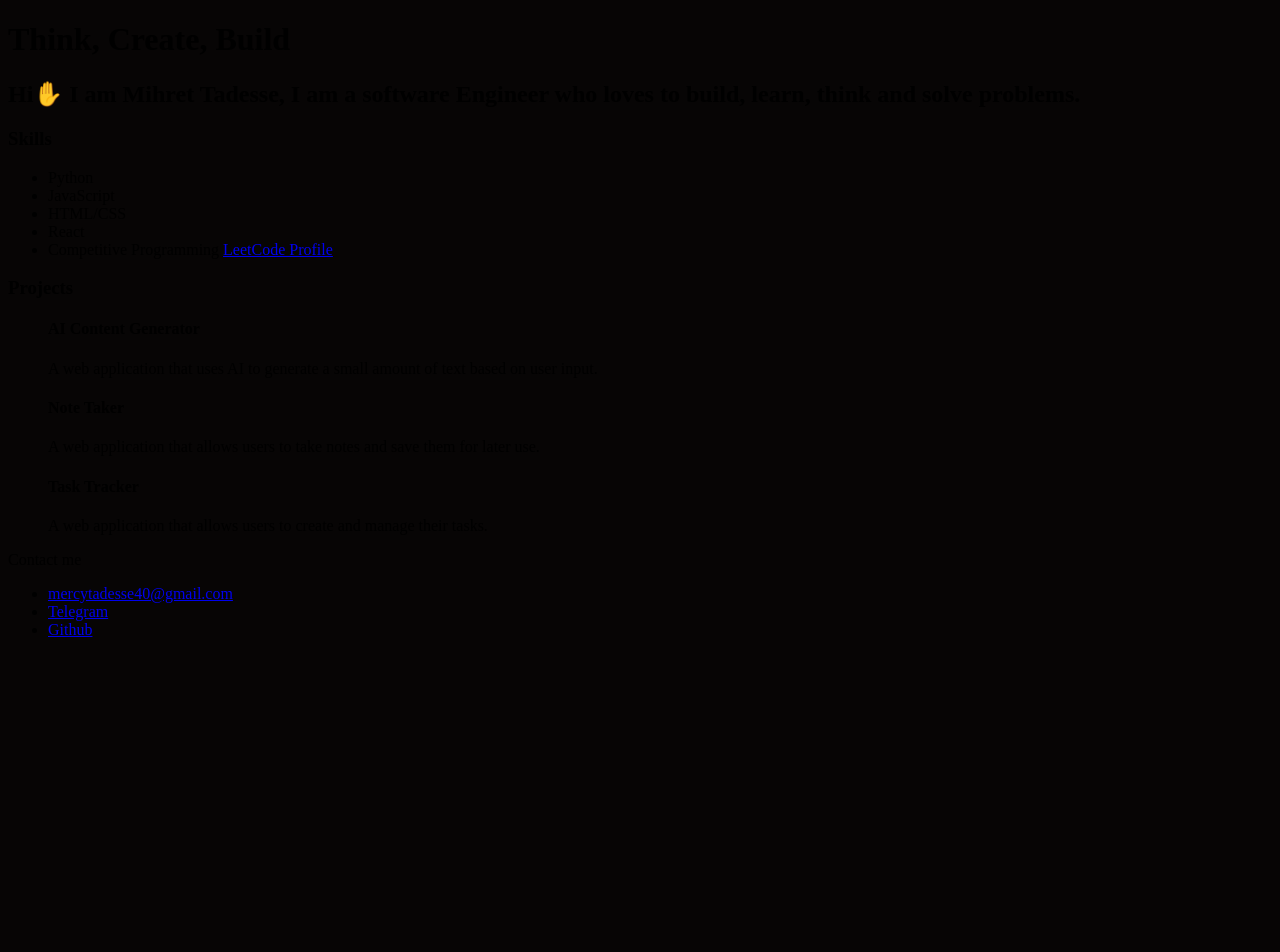
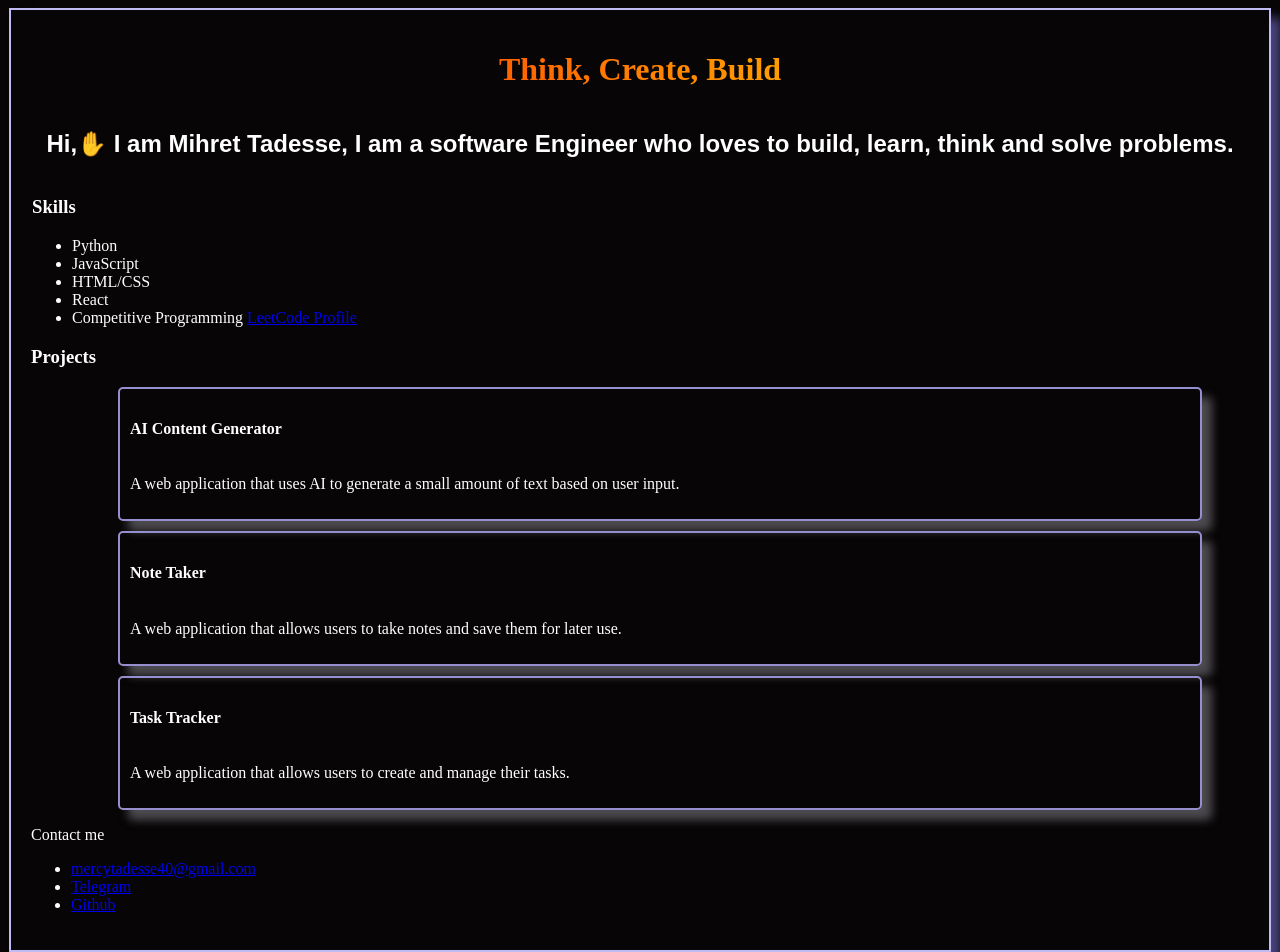
Before and after one commit to MihretTW/Portfolio, a plain HTML site: page index.html in a window 1280 px wide. Shown: the top 952 px of the page. Before the commit the page ends 800 px from the top, so only its background shows below. Drawn offline with Linux system fonts and the light colour scheme.

Commit message:
add some css

```diff
--- a/index.html
+++ b/index.html
@@ -7,18 +7,24 @@
   <link rel="stylesheet" href="style.css">
 </head>
 <body>
+<div class="container">
 
   <div>
 
   <h1>
     Think, Create, Build
  </h1>
+ </div>
 
-  <h2>Hi✋
+<div class="greeting">
+  <h2 >
+    Hi,✋
      I am Mihret Tadesse, I am a software Engineer who loves to build, learn, think and solve problems.
   </h2>
+</div>
 
-</div>
+
+
 
 <div>
   <h3>Skills</h3>
@@ -43,7 +49,7 @@
 
   <div href="https://github.com/MihretTW/Note-app" class="project">
     <h4>Note Taker</h4>
-    <p>A web application that allows users to take notes and save them for later use.</
+    <p>A web application that allows users to take notes and save them for later use.</p>
   </div>
 
   <div href="https://github.com/MihretTW/Task-Tracker-To-Do-App-" class="project">
@@ -59,5 +65,7 @@
 <li> <a href="https://t.me/MER_SET" target="_blank">Telegram</a></li>
 <li> <a href="https://github.com/MihretTW" target="_blank">Github</a></li>
 </ul>
+
+</div>
 </body>
 </html>
--- a/style.css
+++ b/style.css
@@ -1,3 +1,40 @@
 body{
   background-color :rgb(7, 5, 5);
+  color: white;
+
 }
+
+.container{
+  border: 2px solid rgb(193, 187, 244);
+  box-shadow: 10px 10px 10px rgba(140, 132, 248, 0.5);
+  padding: 20px;
+}
+
+div{
+  margin: 1px;
+}
+
+.project{
+  padding: 10px;
+  width: 90%;
+  margin: 10px auto;
+  display:grid;
+  border-radius: 5px;
+  border: 2px solid rgb(150, 143, 207);
+  box-shadow: 10px 10px 10px rgba(147, 146, 156, 0.5);
+}
+
+h1{
+  text-align: center;
+  background: linear-gradient(to right, rgb(255, 0, 0), rgb(255, 255, 0));
+  -webkit-background-clip: text;
+  -webkit-text-fill-color: transparent;
+}
+
+.greeting{
+  text-align: center;
+
+  font-family: 'Arial', sans-serif;
+  display: flex;
+justify-content: center;
+}
```
